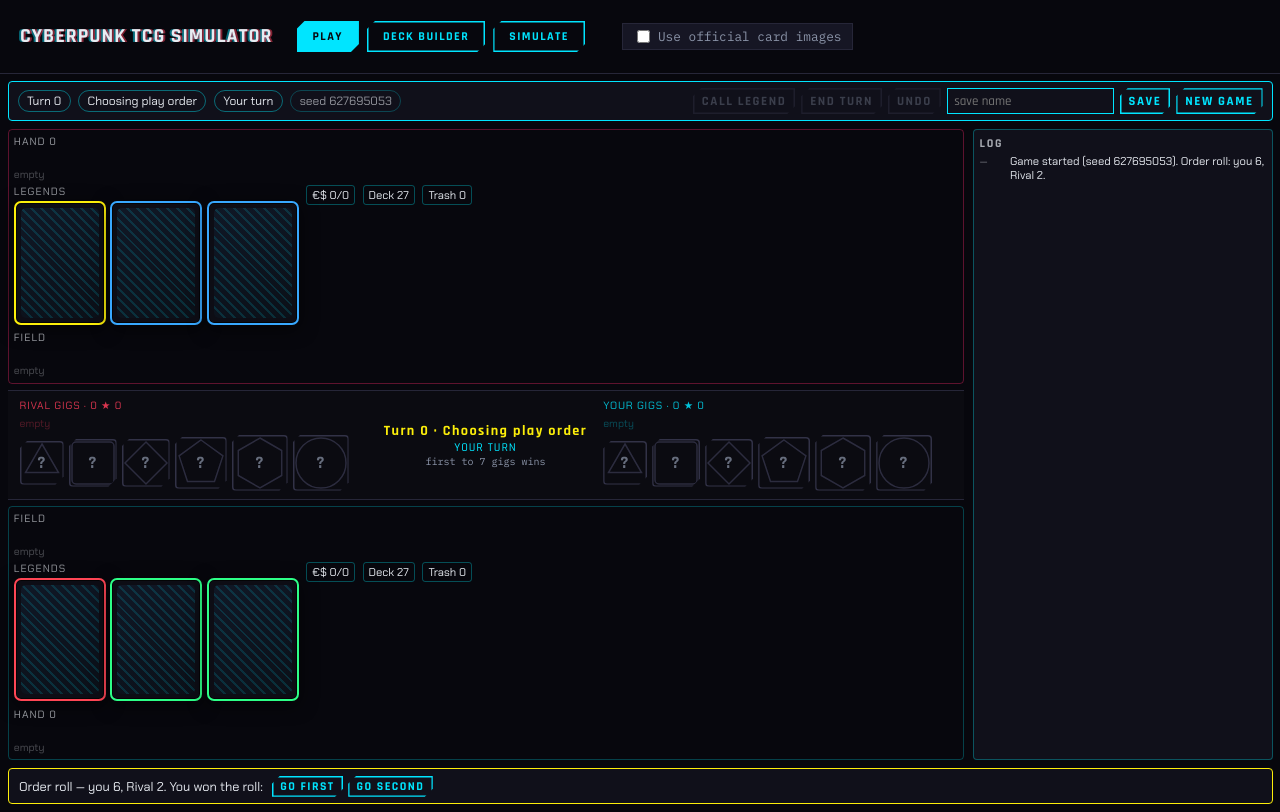
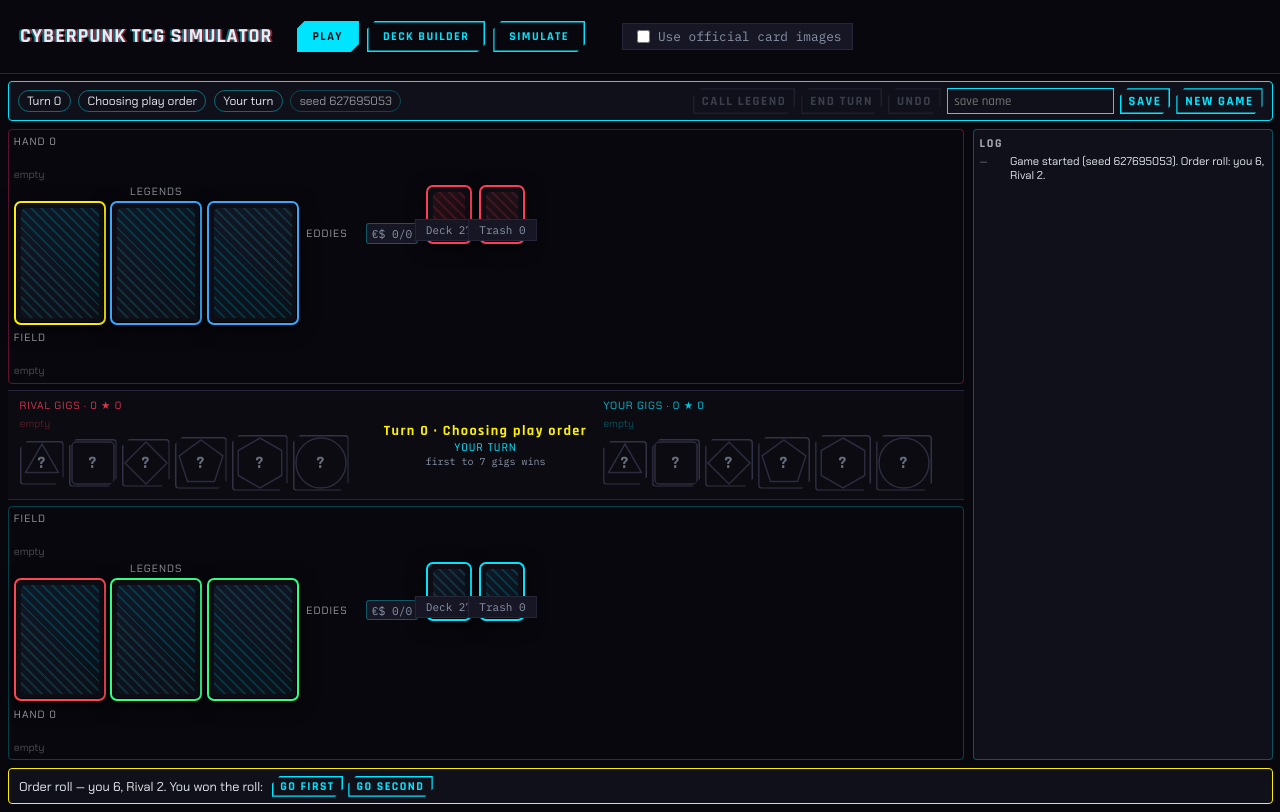
Before and after one commit to marcuserlandsson/cyberpunk_tcg_simulator, a React (Vite) app: page / in a window 1280 px wide. Both pictures are taken after a click on the button "START GAME". Built offline with nearby package versions, Linux system fonts and the light colour scheme.

Commit message:
feat(ui): physical eddies and tapped legends, deck/trash piles

```diff
--- a/src/ui/ZonePanels.tsx
+++ b/src/ui/ZonePanels.tsx
@@ -1,7 +1,9 @@
 import type { ReactElement } from 'react'
 import { BoardCard } from './Field'
+import { CardFrame, type CardFrameOwner } from './CardFrame'
+import { AI } from './useGame'
 import type { BoardAffordances, BoardHandlers } from './playAffordances'
-import type { CardDb, GameState, PlayerId } from '../engine/types'
+import type { CardDb, CardDef, GameState, PlayerId } from '../engine/types'
 
 export interface ZonePanelsProps {
   db: CardDb
@@ -13,15 +15,55 @@ export interface ZonePanelsProps {
 }
 
 /**
+ * Fed to every face-down `CardFrame` this module renders (eddies, deck pile,
+ * trash pile) instead of the real card's def. `CardFrame` never shows a
+ * face-down card's name/text, but it does still read `def.id` (its
+ * `data-def-id` attribute) and `def.color` (the border accent) even when
+ * face down — using this fixed, contentless def instead of the real sold/
+ * deck/trash card's keeps that plumbing from ever leaking a hidden card's
+ * identity. Per docs/rulings.md (a face-down €$ is worth exactly 1 €$
+ * whichever card it is; its identity is never material), that hygiene
+ * matters more than which specific def happens to be in a pile.
+ */
+const FACE_DOWN_DEF: CardDef = {
+  id: 'face-down',
+  name: '',
+  color: '',
+  type: 'unit',
+  cost: 0,
+  power: null,
+  ram: null,
+  ramLimit: null,
+  sellTag: false,
+  keywords: [],
+  text: '',
+  effects: [],
+}
+
+/** Eddies past this count start overlapping instead of wrapping the strip. */
+const EDDIES_DENSE_THRESHOLD = 6
+
+/**
  * The card-holding side zones: Legends (face-down until Called, and playable
  * from here when they print {Go Solo}), Eddies, Deck and Trash. Deck and Trash
- * are counts rather than card lists — the deck is hidden information, and the
- * trash is public but not a place anything is clicked from.
+ * are visual piles (a face-down back + count chip) rather than card lists —
+ * the deck is hidden information, and the trash is public but not a place
+ * anything is clicked from. Eddies render physically too — one small
+ * face-down back per sold card, tapping when spent — with the ready/total
+ * chip beside the row as the at-a-glance summary.
  */
 function CardZones(props: ZonePanelsProps): ReactElement {
   const { db, state, player, affordances, handlers, useOfficialImages } = props
   const p = state.players[player]
   const readyEddies = p.eddies.filter((uid) => state.cards[uid].ready).length
+  const owner: CardFrameOwner = player === AI ? 'rival' : 'you'
+  const eddiesClasses = [
+    'zone',
+    'zone--eddies',
+    p.eddies.length > EDDIES_DENSE_THRESHOLD && 'zone--eddies--dense',
+  ]
+    .filter(Boolean)
+    .join(' ')
 
   return (
     <>
@@ -43,16 +85,60 @@ function CardZones(props: ZonePanelsProps): ReactElement {
         </div>
       </div>
 
-      <div className="zone zone--counts" data-testid="counts" data-player={player}>
-        <span className="zone__count" data-testid="eddies-count">
+      <div className={eddiesClasses} data-testid="eddies" data-player={player}>
+        <span className="zone__label">Eddies</span>
+        <div className="zone__cards">
+          {p.eddies.map((uid) => {
+            const ready = state.cards[uid].ready
+            return (
+              <div
+                key={uid}
+                className="eddie-card"
+                data-testid="eddie-card"
+                data-ready={ready ? 'true' : 'false'}
+              >
+                <CardFrame
+                  def={FACE_DOWN_DEF}
+                  size="small"
+                  faceDown
+                  ready={ready}
+                  owner={owner}
+                  useOfficialImages={useOfficialImages}
+                />
+              </div>
+            )
+          })}
+        </div>
+        <span className="zone__count chip" data-testid="eddies-count">
           €$ {readyEddies}/{p.eddies.length}
         </span>
-        <span className="zone__count" data-testid="deck-count">
-          Deck {p.deck.length}
-        </span>
-        <span className="zone__count" data-testid="trash-count">
-          Trash {p.trash.length}
-        </span>
+      </div>
+
+      <div className="zone zone--counts" data-testid="counts" data-player={player}>
+        <div className="pile">
+          <CardFrame
+            def={FACE_DOWN_DEF}
+            size="small"
+            faceDown
+            owner={owner}
+            useOfficialImages={useOfficialImages}
+          />
+          <span className="chip pile__count" data-testid="deck-count">
+            Deck {p.deck.length}
+          </span>
+        </div>
+        <div className="pile">
+          <CardFrame
+            def={FACE_DOWN_DEF}
+            size="small"
+            faceDown
+            owner={owner}
+            useOfficialImages={useOfficialImages}
+          />
+          <span className="chip pile__count" data-testid="trash-count">
+            Trash {p.trash.length}
+          </span>
+        </div>
         {p.removed.length > 0 && (
           <span className="zone__count" data-testid="removed-count">
             Removed {p.removed.length}
--- a/src/ui/styles/board.css
+++ b/src/ui/styles/board.css
@@ -303,6 +303,39 @@
   padding: 0.15em 0.45em;
 }
 
+/* ---------------------------------------------------------------------- */
+/* Eddies and Legends: physical cards, tapped when spent                  */
+/* ---------------------------------------------------------------------- */
+
+/* Reserves row height up front (rather than only once a card is present) so
+   the strip doesn't jump when the first eddie/legend appears or taps. */
+.zone--eddies,
+.zone--legends {
+  min-height: 96px;
+  align-items: center;
+}
+
+.zone--eddies {
+  flex-direction: row;
+  gap: 0.6em;
+}
+
+/* No wrap here (unlike the generic `.zone__cards` rule above) — the row
+   compresses via overlap instead once it's too full for the strip. */
+.zone--eddies .zone__cards {
+  display: flex;
+}
+
+/* Activated only once eddies.length > 6 (ZonePanels.tsx), so a handful of
+   sold cards still reads as distinct cards before the row starts to overlap. */
+.zone--eddies--dense .card-frame {
+  margin-right: -46px;
+}
+
+.zone--eddies--dense .card-frame:last-child {
+  margin-right: 0;
+}
+
 .zone--gig.is-target {
   outline: 2px solid var(--rival);
   outline-offset: 2px;
--- a/src/ui/styles/cards.css
+++ b/src/ui/styles/cards.css
@@ -356,3 +356,43 @@
     repeating-linear-gradient(45deg, rgba(255, 61, 90, 0.14) 0 2px, transparent 2px 7px),
     linear-gradient(150deg, #241018, #150b10);
 }
+
+/* A face-down eddie/pile's outer border is owner-keyed, not card-color-keyed
+   — the base rule's `border-color` (derived from `FACE_DOWN_DEF`'s inert
+   `def.color` via the inline `--card-border-color` custom property,
+   ZonePanels.tsx) is irrelevant once identity is hidden. Scoped to
+   `.zone--eddies`/`.pile` (rather than a blanket `.card-frame--face-down`
+   rule) so this touches only the markup this task renders — never Field.tsx's
+   `BoardCard` (a face-down Legend there doesn't thread an `owner` prop yet,
+   out of this task's scope to fix) or HandStrip's hand-rolled back, which
+   carries no owner class at all. */
+.zone--eddies .card-frame--face-down,
+.pile .card-frame--face-down {
+  border-color: var(--you);
+}
+
+.zone--eddies .card-frame--rival.card-frame--face-down,
+.pile .card-frame--rival.card-frame--face-down {
+  border-color: var(--rival);
+}
+
+/* ---- Deck/trash piles: a 46x64 face-down back with the count chip
+   overlaid, rather than a bare text count ---- */
+
+.pile {
+  position: relative;
+  width: 46px;
+}
+
+.pile .card-frame {
+  width: 46px;
+}
+
+.pile .chip {
+  position: absolute;
+  left: 50%;
+  bottom: 3px;
+  transform: translateX(-50%);
+  white-space: nowrap;
+  pointer-events: none;
+}
```
Also changed, not shown: 1 other file (tests, documents, lock files or other folders).
